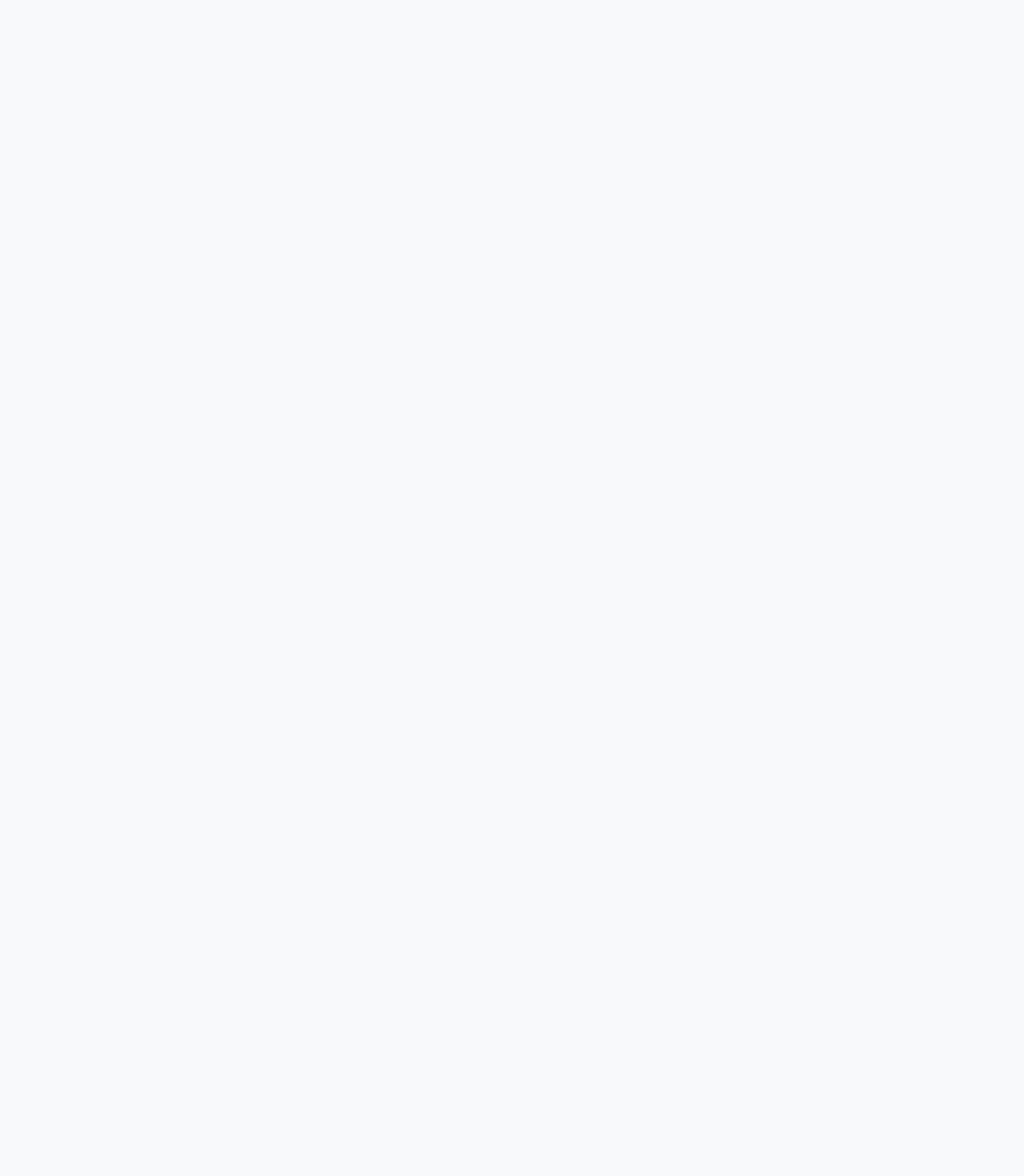
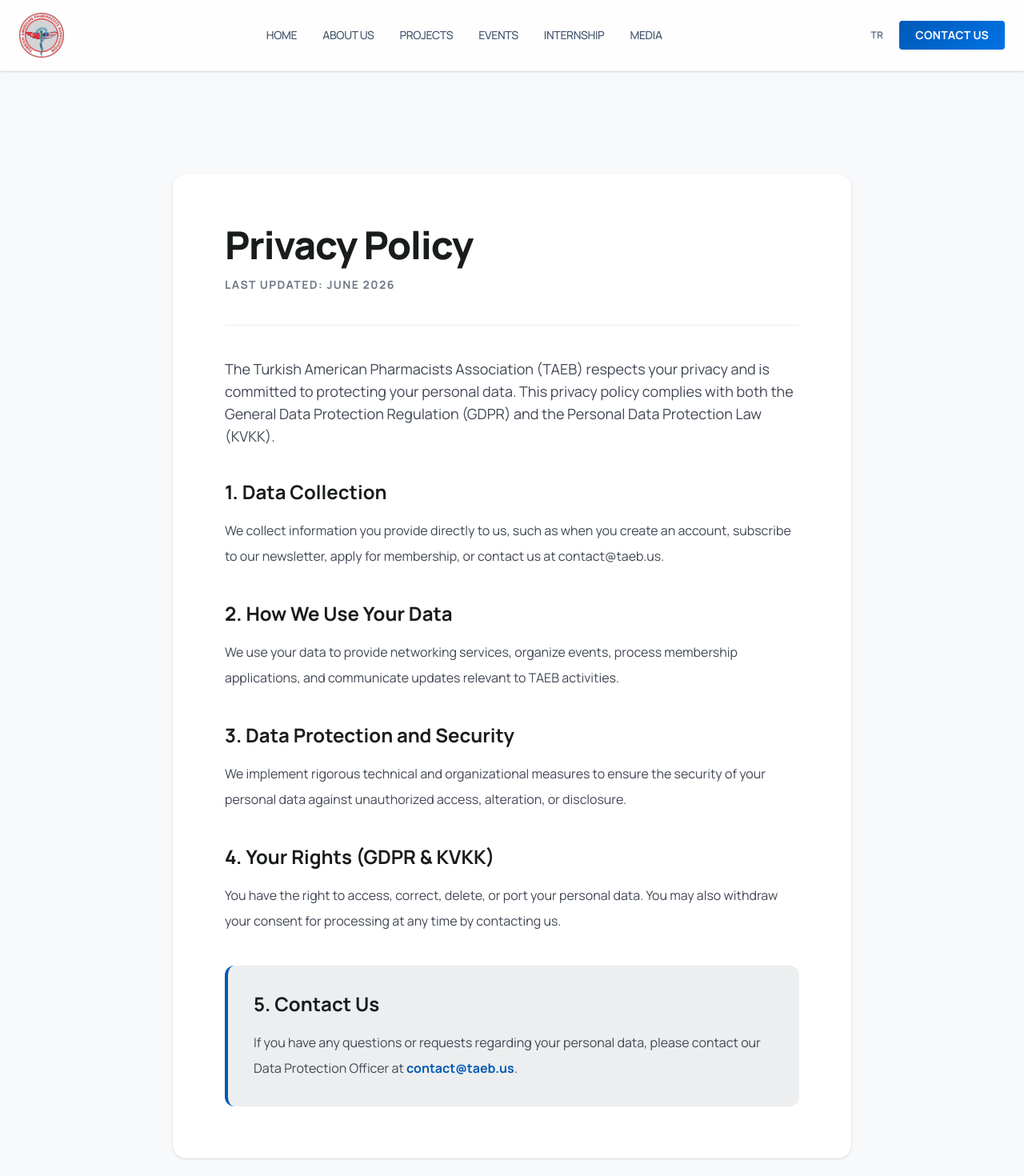
Before and after one commit to bulutmuf/taeb, a React (Vite) app: page /privacy in a window 1280 px wide. Before the commit this address had no page. Shown: the top 1470 px of the page at 80% size. Before the commit the page ends 800 px from the top, so only its background shows below. Built offline with nearby package versions, Linux system fonts and the light colour scheme.

Commit message:
feat: add professional bilingual privacy policy page

```diff
--- a/src/App.tsx
+++ b/src/App.tsx
@@ -12,6 +12,7 @@
 const Contact = lazy(() => import("./pages/Contact"));
 const Media = lazy(() => import("./pages/Media"));
 const Membership = lazy(() => import("./pages/Membership"));
+const PrivacyPolicy = lazy(() => import("./pages/PrivacyPolicy"));
 
 export default function App() {
   return (
@@ -28,6 +29,7 @@
             <Route path="contact" element={<Contact />} />
             <Route path="media" element={<Media />} />
             <Route path="membership" element={<Membership />} />
+            <Route path="privacy" element={<PrivacyPolicy />} />
           </Route>
         </Routes>
       </Suspense>
--- a/src/components/EventCard.tsx
+++ b/src/components/EventCard.tsx
@@ -26,7 +26,9 @@
         </div>
         <div className="space-y-4">
           <div className="flex items-center justify-between">
-            <span className="text-xs font-bold text-primary tracking-widest uppercase">{event.month} {event.year}</span>
+            <span className="text-xs font-bold text-primary tracking-widest uppercase">
+              {lang === "tr" ? event.monthTr : event.month} {event.year}
+            </span>
             <span className="text-xs font-medium text-on-surface-variant">{event.location}</span>
           </div>
           <h3 className="text-xl font-extrabold tracking-tight group-hover:text-primary transition-colors">
@@ -48,7 +50,7 @@
       <div className="flex-shrink-0 text-center md:text-left min-w-[120px]">
         <div className="text-3xl font-black text-tertiary">{event.day}</div>
         <div className="text-xs font-bold text-on-surface-variant uppercase tracking-tighter">
-          {event.month} {event.year}
+          {lang === "tr" ? event.monthTr : event.month} {event.year}
         </div>
       </div>
       <div className="flex-grow">
--- a/src/components/Footer.tsx
+++ b/src/components/Footer.tsx
@@ -154,7 +154,7 @@
           </form>
           <div className="pt-4 flex flex-col gap-2">
             <div className="text-slate-900 font-semibold text-sm">{t("footer.copyright")}</div>
-            <NavLink to="/contact" className="text-slate-500 text-xs hover:text-primary transition-colors">
+            <NavLink to="/privacy" className="text-slate-500 text-xs hover:text-primary transition-colors">
               {t("footer.privacyPolicy")}
             </NavLink>
           </div>
--- a/src/locales/en.json
+++ b/src/locales/en.json
@@ -206,6 +206,35 @@
     "mediaTitle": "Media & Blog: TAEB",
     "mediaDesc": "Latest news, webinars, and pharmacy journals from the TAEB community.",
     "membershipTitle": "Membership Application: TAEB",
-    "membershipDesc": "Follow the steps to become a member of the Turkish American Pharmacists Association."
+    "membershipDesc": "Follow the steps to become a member of the Turkish American Pharmacists Association.",
+    "privacyTitle": "Privacy Policy: TAEB",
+    "privacyDesc": "Learn about how TAEB collects, uses, and protects your personal data in accordance with GDPR and KVKK."
+  },
+  "privacy": {
+    "headline": "Privacy Policy",
+    "lastUpdated": "Last Updated: June 2026",
+    "intro": "The Turkish American Pharmacists Association (TAEB) respects your privacy and is committed to protecting your personal data. This privacy policy complies with both the General Data Protection Regulation (GDPR) and the Personal Data Protection Law (KVKK).",
+    "sections": {
+      "dataCollection": {
+        "title": "1. Data Collection",
+        "content": "We collect information you provide directly to us, such as when you create an account, subscribe to our newsletter, apply for membership, or contact us at contact@taeb.us."
+      },
+      "dataUse": {
+        "title": "2. How We Use Your Data",
+        "content": "We use your data to provide networking services, organize events, process membership applications, and communicate updates relevant to TAEB activities."
+      },
+      "dataProtection": {
+        "title": "3. Data Protection and Security",
+        "content": "We implement rigorous technical and organizational measures to ensure the security of your personal data against unauthorized access, alteration, or disclosure."
+      },
+      "userRights": {
+        "title": "4. Your Rights (GDPR & KVKK)",
+        "content": "You have the right to access, correct, delete, or port your personal data. You may also withdraw your consent for processing at any time by contacting us."
+      },
+      "contact": {
+        "title": "5. Contact Us",
+        "content": "If you have any questions or requests regarding your personal data, please contact our Data Protection Officer at contact@taeb.us."
+      }
+    }
   }
 }
--- a/src/locales/tr.json
+++ b/src/locales/tr.json
@@ -206,6 +206,35 @@
     "mediaTitle": "Medya & Blog: TAEB",
     "mediaDesc": "TAEB topluluğundan en son haberler, webinarlar ve eczacılık dergileri.",
     "membershipTitle": "Üyelik Başvurusu: TAEB",
-    "membershipDesc": "Türk Amerikan Eczacılar Birliği üyesi olmak için başvuru adımlarını takip edin."
+    "membershipDesc": "Türk Amerikan Eczacılar Birliği üyesi olmak için başvuru adımlarını takip edin.",
+    "privacyTitle": "Gizlilik Politikası: TAEB",
+    "privacyDesc": "TAEB'nin KVKK ve GDPR kapsamında kişisel verilerinizi nasıl topladığını, kullandığını ve koruduğunu öğrenin."
+  },
+  "privacy": {
+    "headline": "Gizlilik Politikası",
+    "lastUpdated": "Son Güncelleme: Haziran 2026",
+    "intro": "Türk Amerikan Eczacılar Birliği (TAEB) olarak gizliliğinize saygı duyuyor ve kişisel verilerinizi korumayı taahhüt ediyoruz. Bu gizlilik politikası, hem 6698 Sayılı Kişisel Verilerin Korunması Kanunu (KVKK) hem de Avrupa Birliği Genel Veri Koruma Tüzüğü (GDPR) gerekliliklerine uygun olarak hazırlanmıştır.",
+    "sections": {
+      "dataCollection": {
+        "title": "1. Veri Toplama",
+        "content": "Bize doğrudan sağladığınız bilgileri toplarız. Hesap oluşturduğunuzda, bültenimize abone olduğunuzda, üyelik başvurusunda bulunduğunuzda veya contact@taeb.us üzerinden bizimle iletişime geçtiğinizde paylaştığınız bilgiler bu kapsamdadır."
+      },
+      "dataUse": {
+        "title": "2. Verilerin Kullanımı",
+        "content": "Kişisel verilerinizi size networking hizmetleri sunmak, etkinlikler organize etmek, üyelik başvurularınızı değerlendirmek ve TAEB faaliyetleri hakkında güncel bilgileri iletmek amacıyla kullanırız."
+      },
+      "dataProtection": {
+        "title": "3. Veri Koruması ve Güvenlik",
+        "content": "Kişisel verilerinizin yetkisiz erişime, değiştirilmeye veya ifşa edilmeye karşı güvenliğini sağlamak için kapsamlı teknik ve idari tedbirler uyguluyoruz."
+      },
+      "userRights": {
+        "title": "4. Haklarınız (KVKK & GDPR)",
+        "content": "Kişisel verilerinize erişme, onları düzeltme, silme veya aktarma haklarına sahipsiniz. İzni geri çekmek dahil her türlü talebiniz için bizimle dilediğiniz zaman iletişime geçebilirsiniz."
+      },
+      "contact": {
+        "title": "5. Bize Ulaşın",
+        "content": "Kişisel verilerinizle ilgili her türlü soru ve talebiniz için lütfen Veri Koruma Yetkilimizle contact@taeb.us adresi üzerinden iletişime geçin."
+      }
+    }
   }
 }
--- /dev/null
+++ b/src/pages/PrivacyPolicy.tsx
@@ -0,0 +1,72 @@
+import { useTranslation } from "react-i18next";
+import PageSEO from "../components/PageSEO";
+
+export default function PrivacyPolicy() {
+  const { t } = useTranslation();
+
+  return (
+    <>
+      <PageSEO titleKey="seo.privacyTitle" descriptionKey="seo.privacyDesc" />
+
+      <section className="bg-surface pt-32 pb-16 min-h-screen">
+        <div className="max-w-4xl mx-auto px-6">
+          <div className="bg-surface-container-lowest shadow-sm rounded-2xl p-10 md:p-16 border border-outline-variant/10">
+            <h1 className="text-4xl md:text-5xl font-black text-on-surface tracking-tight mb-4">
+              {t("privacy.headline")}
+            </h1>
+            <p className="text-sm font-bold text-outline uppercase tracking-widest mb-10 pb-10 border-b border-outline-variant/30">
+              {t("privacy.lastUpdated")}
+            </p>
+
+            <div className="prose prose-slate max-w-none text-on-surface-variant leading-loose space-y-10">
+              <p className="text-lg">
+                {t("privacy.intro")}
+              </p>
+
+              <div>
+                <h2 className="text-2xl font-bold text-on-surface mb-4">
+                  {t("privacy.sections.dataCollection.title")}
+                </h2>
+                <p>{t("privacy.sections.dataCollection.content")}</p>
+              </div>
+
+              <div>
+                <h2 className="text-2xl font-bold text-on-surface mb-4">
+                  {t("privacy.sections.dataUse.title")}
+                </h2>
+                <p>{t("privacy.sections.dataUse.content")}</p>
+              </div>
+
+              <div>
+                <h2 className="text-2xl font-bold text-on-surface mb-4">
+                  {t("privacy.sections.dataProtection.title")}
+                </h2>
+                <p>{t("privacy.sections.dataProtection.content")}</p>
+              </div>
+
+              <div>
+                <h2 className="text-2xl font-bold text-on-surface mb-4">
+                  {t("privacy.sections.userRights.title")}
+                </h2>
+                <p>{t("privacy.sections.userRights.content")}</p>
+              </div>
+
+              <div className="bg-surface-container p-8 rounded-xl border-l-4 border-primary">
+                <h2 className="text-2xl font-bold text-on-surface mb-4">
+                  {t("privacy.sections.contact.title")}
+                </h2>
+                <p className="mb-0">
+                  {t("privacy.sections.contact.content").split('contact@taeb.us')[0]}
+                  <a href="mailto:contact@taeb.us" className="text-primary font-bold hover:underline">
+                    contact@taeb.us
+                  </a>
+                  {t("privacy.sections.contact.content").split('contact@taeb.us')[1]}
+                </p>
+              </div>
+            </div>
+          </div>
+        </div>
+      </section>
+    </>
+  );
+}
```
Also changed, not shown: src/data/events.ts (+8 -0 lines).
